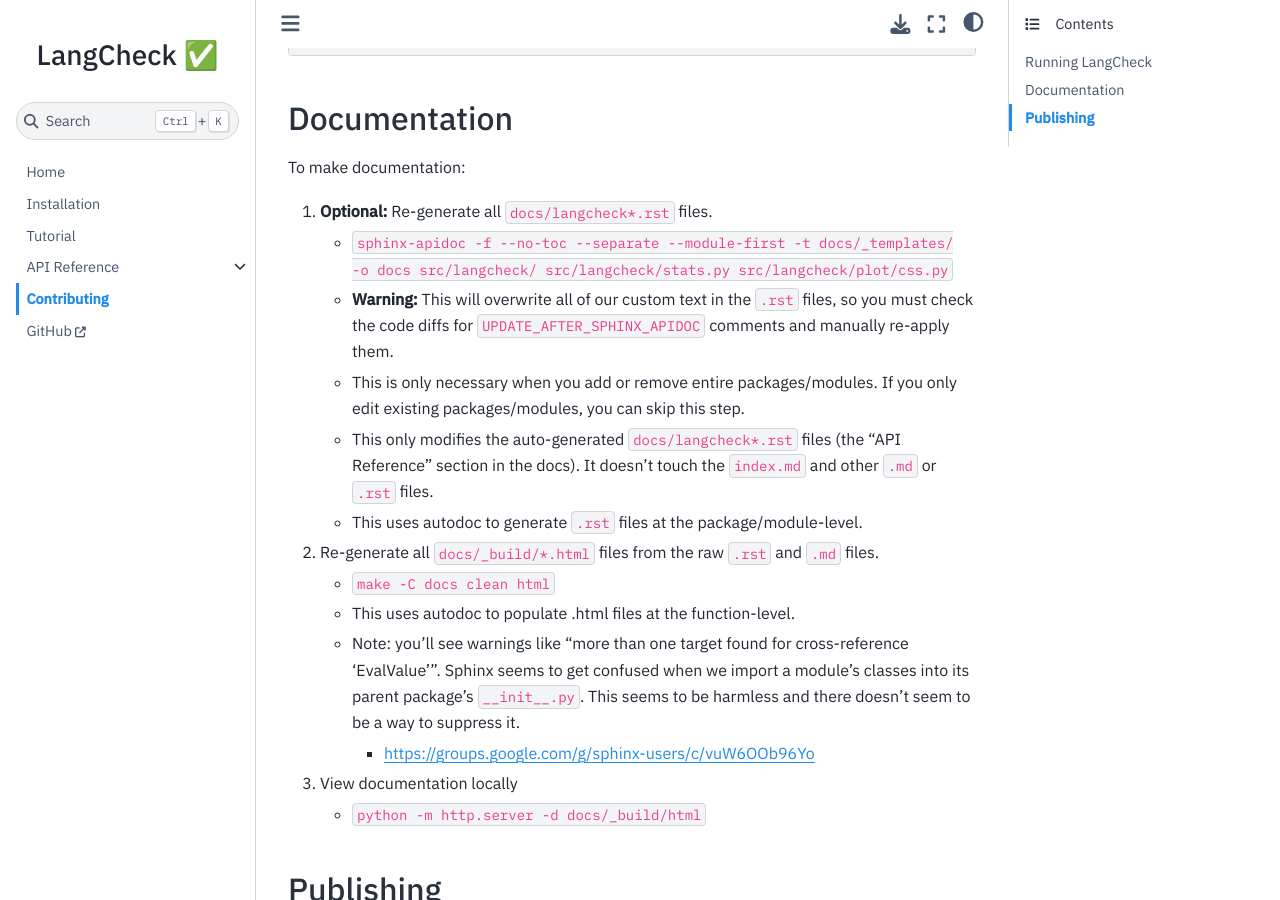
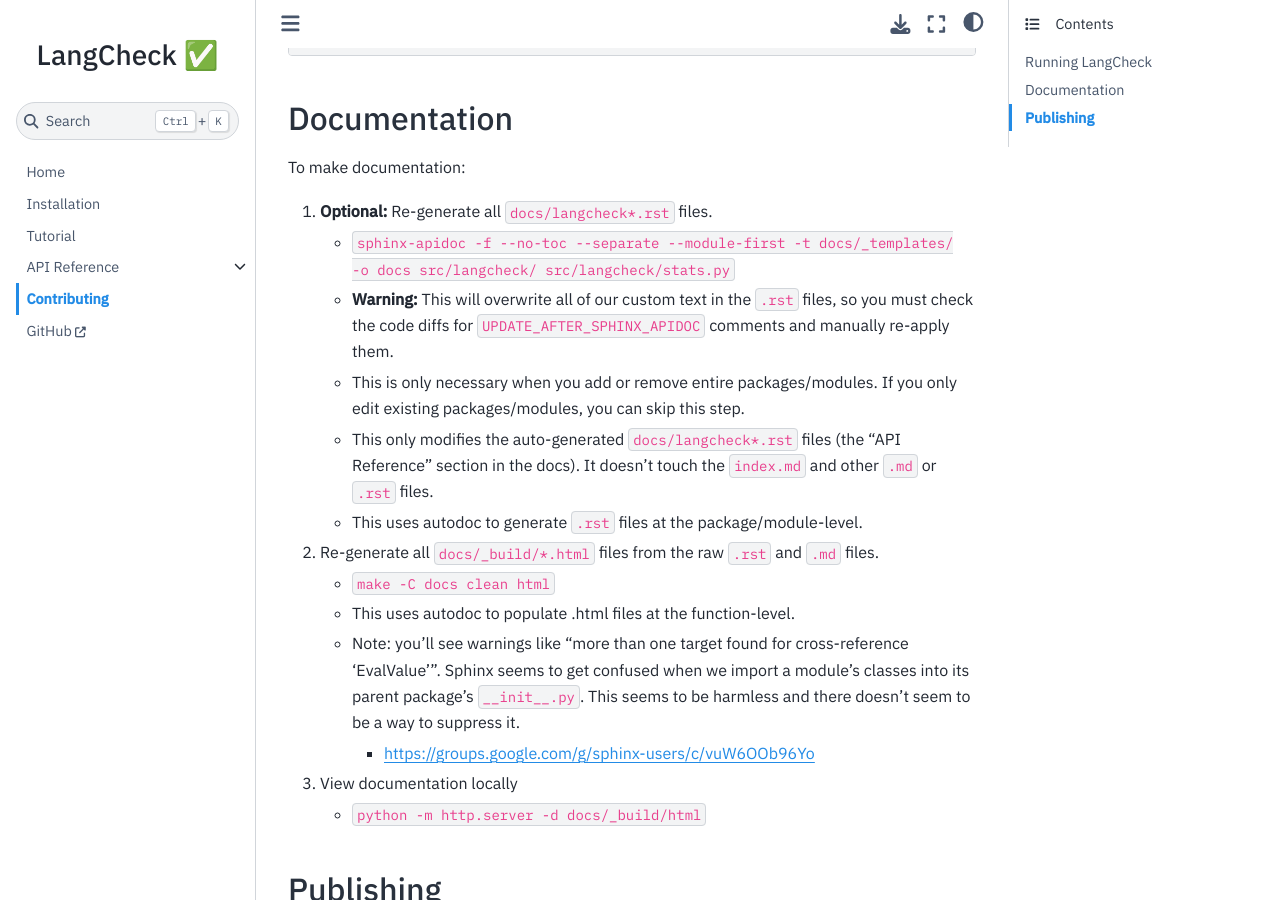
Before and after one commit to citadel-ai/langcheck, a Sphinx documentation site: the page built from docs/contributing.md, in a window 1280 px wide and 900 px high, scrolled down 649 px. Built offline with Sphinx 7.4.7 and the Sphinx Book theme 1.1.4, drawn with Linux system fonts in a browser that asks for light colours.

Commit message:
Don't need to ignore css.py anymore

```diff
--- a/docs/contributing.md
+++ b/docs/contributing.md
@@ -35,7 +35,7 @@
 To make documentation:
 
 1. **Optional:** Re-generate all `docs/langcheck*.rst` files.
-   - `sphinx-apidoc -f --no-toc --separate --module-first -t docs/_templates/ -o docs src/langcheck/ src/langcheck/stats.py src/langcheck/plot/css.py`
+   - `sphinx-apidoc -f --no-toc --separate --module-first -t docs/_templates/ -o docs src/langcheck/ src/langcheck/stats.py`
    - **Warning:** This will overwrite all of our custom text in the `.rst` files, so you must check the code diffs for `UPDATE_AFTER_SPHINX_APIDOC` comments and manually re-apply them.
    - This is only necessary when you add or remove entire packages/modules. If you only edit existing packages/modules, you can skip this step.
    - This only modifies the auto-generated `docs/langcheck*.rst` files (the "API Reference" section in the docs). It doesn't touch the `index.md` and other `.md` or `.rst` files.
```
